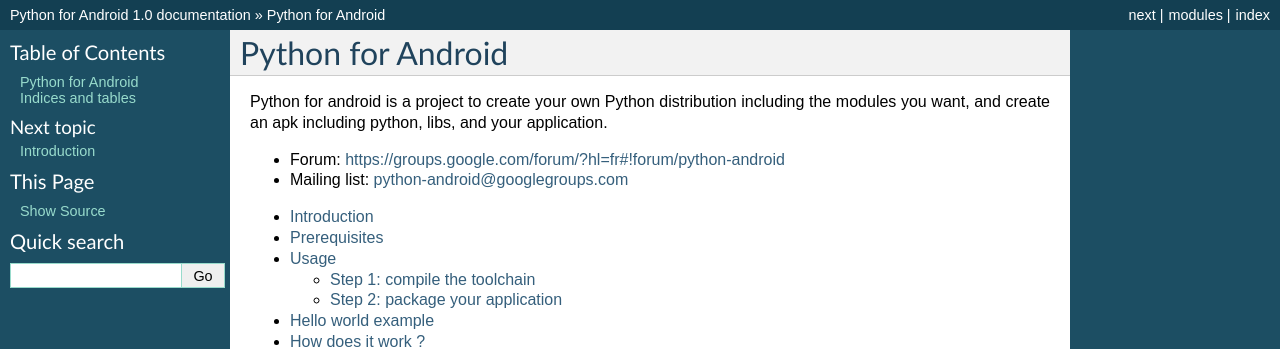
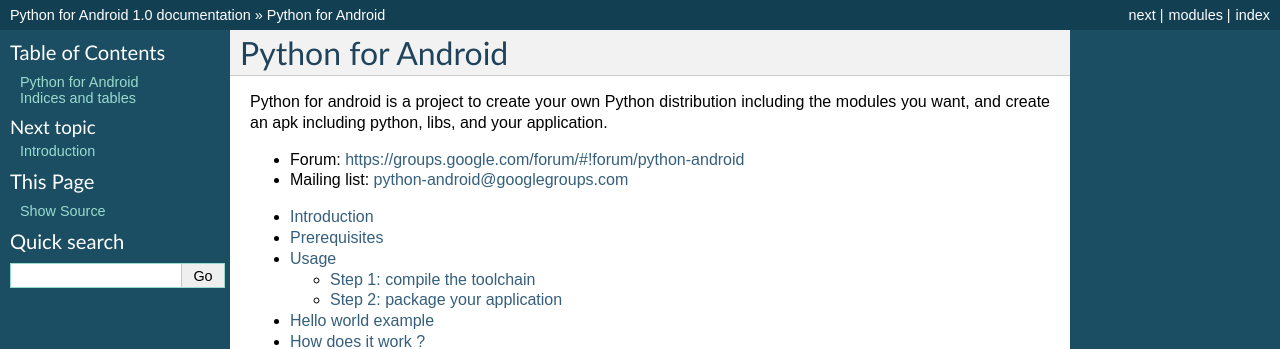
Before and after one commit to kivy/python-for-android, a Sphinx documentation site: the page built from docs/source/index.rst, in a window 1280 px wide. Shown: the top 349 px of the page. Built offline with Sphinx 7.4.7, drawn with Linux system fonts in a browser that asks for light colours; some of the changed lines change nothing that is shown.

Commit message:
Auto select the lang (thanks to richard jones)

```diff
--- a/docs/source/index.rst
+++ b/docs/source/index.rst
@@ -10,7 +10,7 @@
 including the modules you want, and create an apk including python, libs, and
 your application.
 
-- Forum: https://groups.google.com/forum/?hl=fr#!forum/python-android
+- Forum: https://groups.google.com/forum/#!forum/python-android
 - Mailing list: python-android@googlegroups.com
 
 .. toctree::
```
